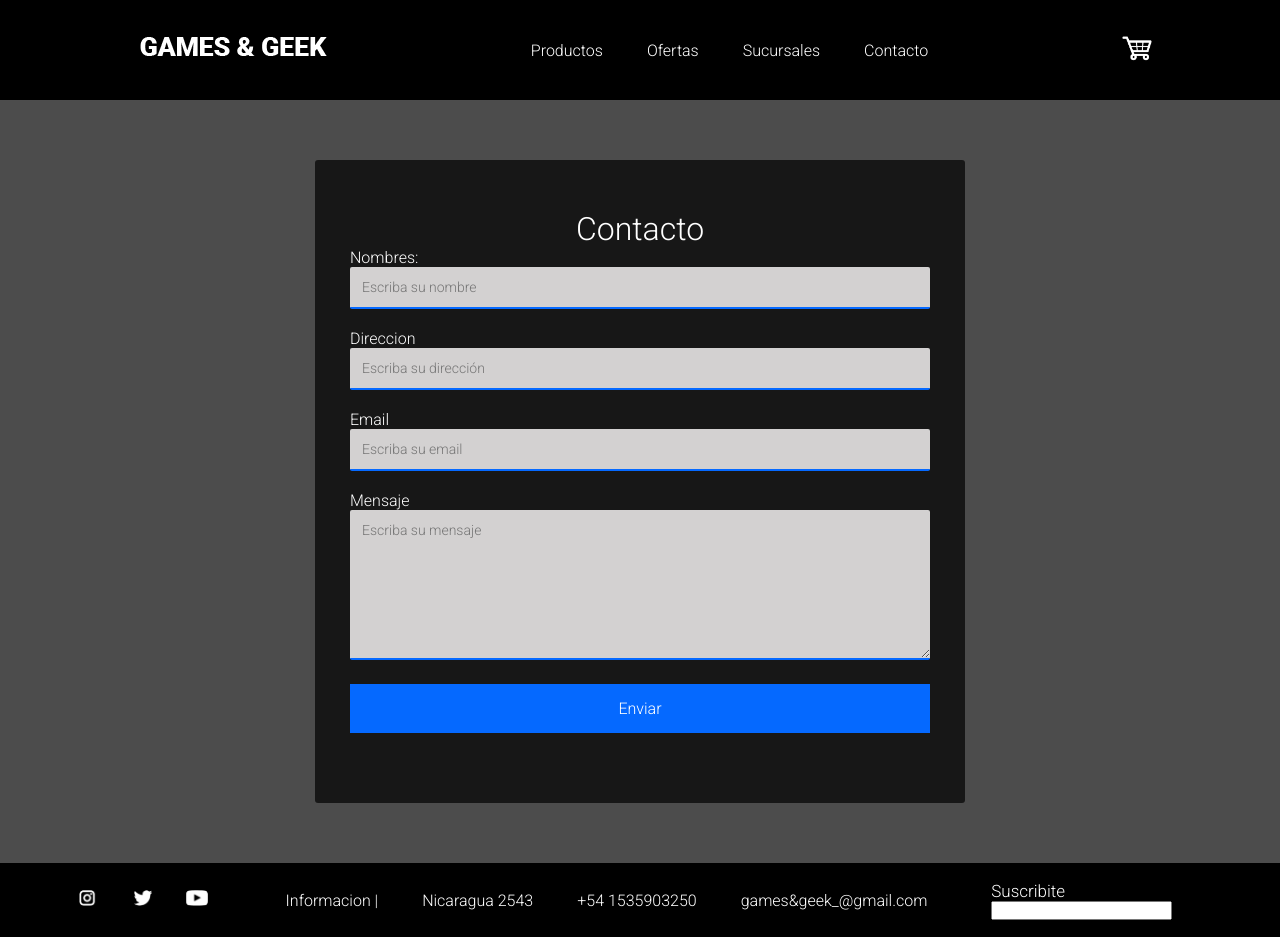
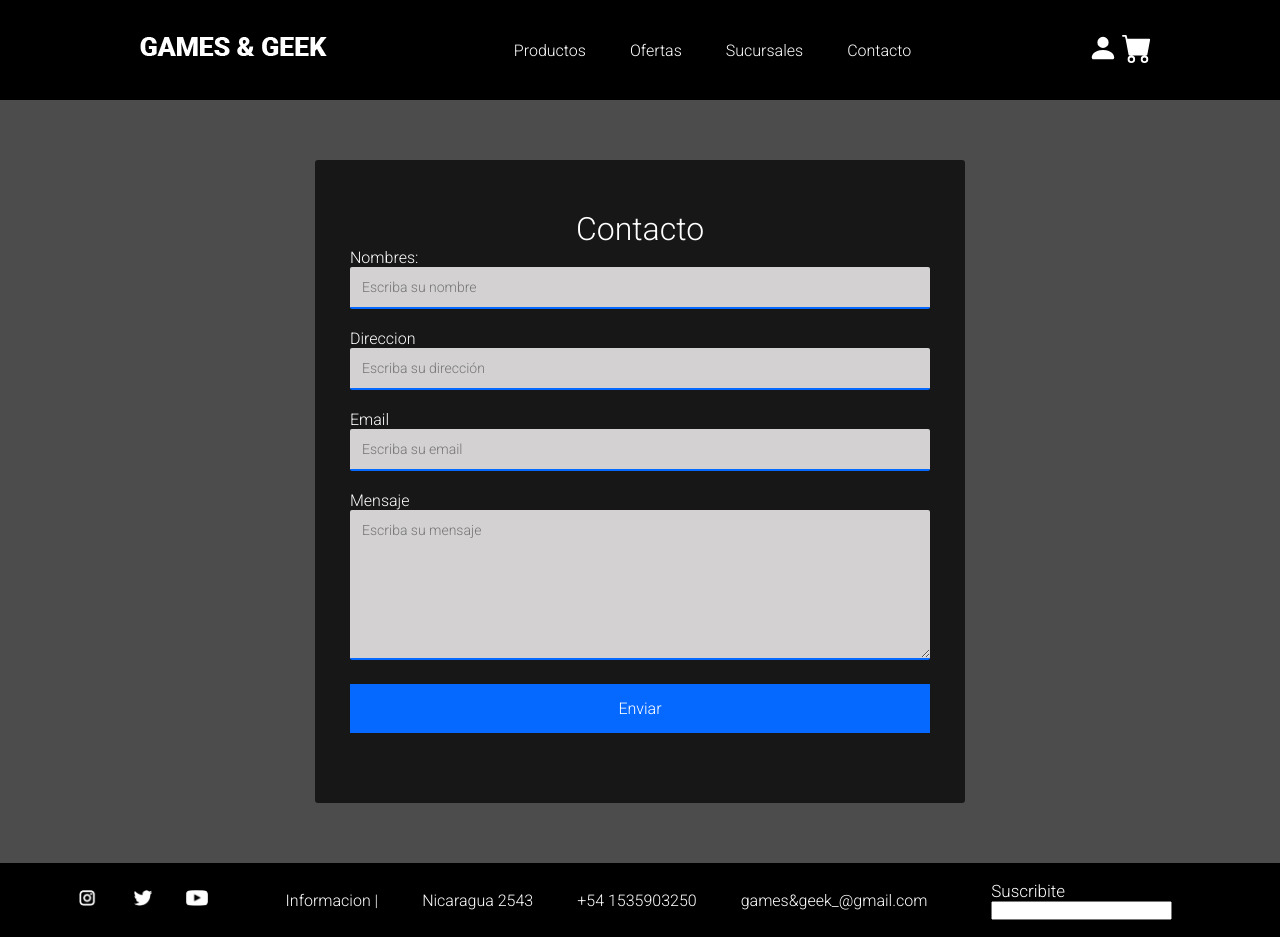
Before and after one commit to bryanlpz/Games-and-Geek, a plain HTML site: page contacto.html in a window 1280 px wide. Drawn offline with nearby package versions, Linux system fonts and the light colour scheme.

Commit message:
Iconos de log y carrito

```diff
--- a/contacto.html
+++ b/contacto.html
@@ -18,7 +18,18 @@
                 <li><a href="contacto.html">Contacto</a></li>
             </ul>
         </nav>
-        <a href=""><img class="logo2" src="images/este_Mesa de trabajo 1.png" alt=""></a>
+        <div>
+            <a href="">
+                <svg xmlns="http://www.w3.org/2000/svg" width="30" height="30" fill="currentColor" class="bi bi-person-fill" viewBox="0 0 16 16">
+                    <path d="M3 14s-1 0-1-1 1-4 6-4 6 3 6 4-1 1-1 1H3zm5-6a3 3 0 1 0 0-6 3 3 0 0 0 0 6z"/>
+                </svg>
+            </a>
+            <a href="">
+                <svg xmlns="http://www.w3.org/2000/svg" width="30" height="30" fill="currentColor" class="bi bi-cart-fill" viewBox="0 0 16 16">
+                    <path d="M0 1.5A.5.5 0 0 1 .5 1H2a.5.5 0 0 1 .485.379L2.89 3H14.5a.5.5 0 0 1 .491.592l-1.5 8A.5.5 0 0 1 13 12H4a.5.5 0 0 1-.491-.408L2.01 3.607 1.61 2H.5a.5.5 0 0 1-.5-.5zM5 12a2 2 0 1 0 0 4 2 2 0 0 0 0-4zm7 0a2 2 0 1 0 0 4 2 2 0 0 0 0-4zm-7 1a1 1 0 1 1 0 2 1 1 0 0 1 0-2zm7 0a1 1 0 1 1 0 2 1 1 0 0 1 0-2z"/>
+                </svg>
+        </a>
+    </div>
     </header>
 
 
--- a/style/estilos.css
+++ b/style/estilos.css
@@ -52,9 +52,10 @@ header{
     color: rgb(5, 105, 255);
 }
 
-.logo2{
-    width: 30px;
+.bi bi-person-fill{
+    width: 70px;
 }
+
 
 
 /*////MAIN////*/
```
Also changed, not shown: index.html (+12 -1 lines), ofertas.html (+12 -1 lines), productos.html (+12 -1 lines), sucursales.html (+12 -1 lines).
